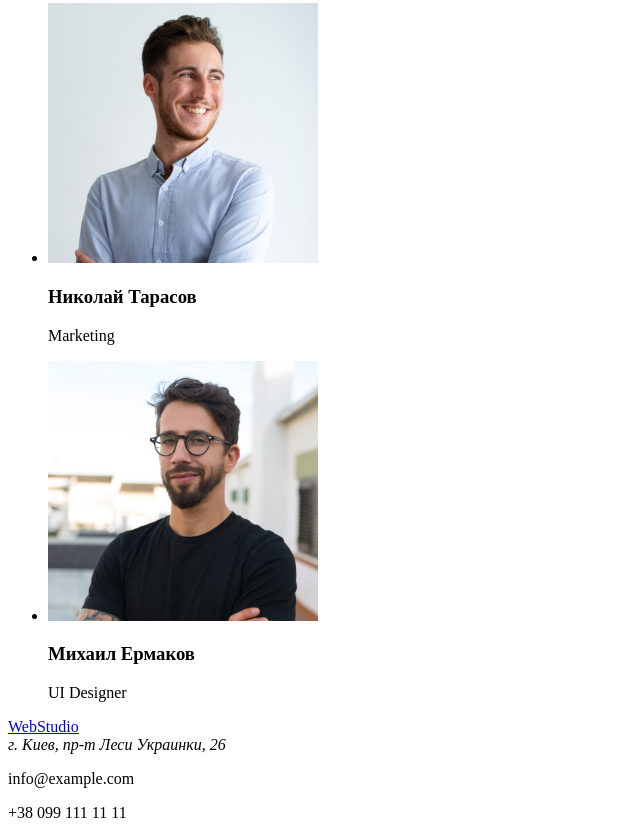
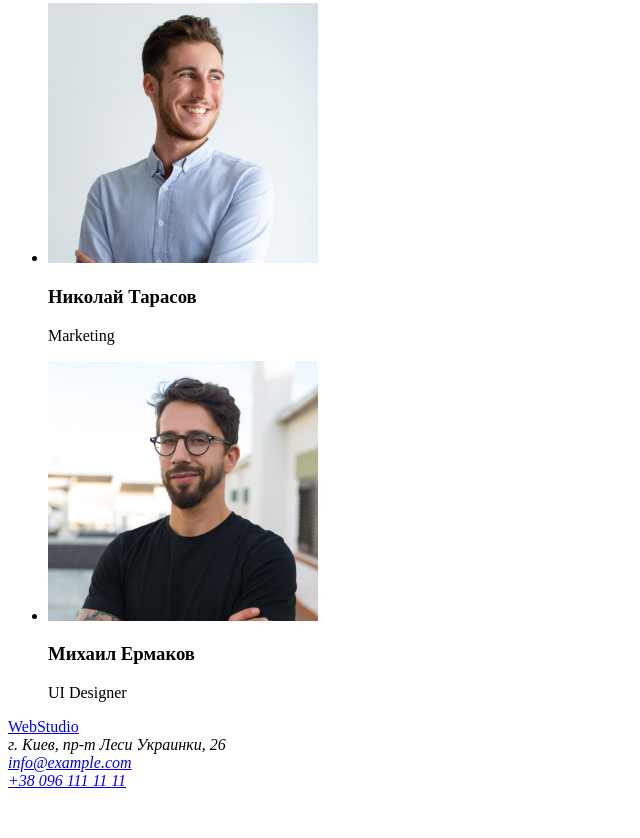
Before and after one commit to marynaost/goit-markup-hw-01, a plain HTML site: page index.html in a window 1280 px wide. Shown: the part 2333-3171 px from the top of the page, without its empty margins (0-640 px from the left). After the commit the page ends 3131 px from the top, so only its background shows below. Drawn offline with Linux system fonts and the light colour scheme.

Commit message:
добавила мейл і телефон в адресу

```diff
--- a/index.html
+++ b/index.html
@@ -94,9 +94,14 @@
     </main>
     <footer>
         <a href="#">WebStudio</a>
-        <address>г. Киев, пр-т Леси Украинки, 26</address>
-        <p>info@example.com</p>
-        <p>+38 099 111 11 11</p>
+        <address>г. Киев, пр-т Леси Украинки, 26
+        <div>
+            <a href="mailto:info@example.com">info@example.com</a>
+        </div>
+        <div>
+            <a href="tel:+380961111111">+38 096 111 11 11</a>
+        </div>
+        </address>
     </footer>
 </body>
 </html>
```
